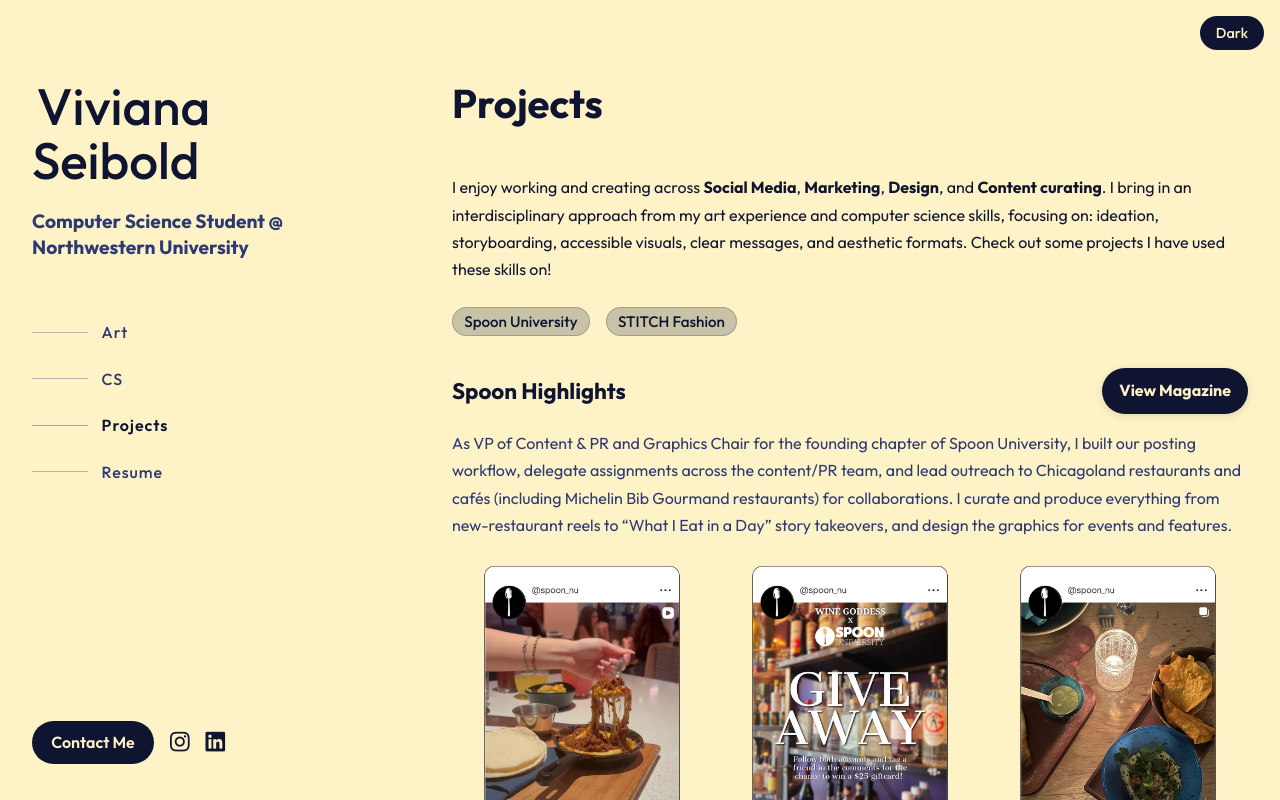
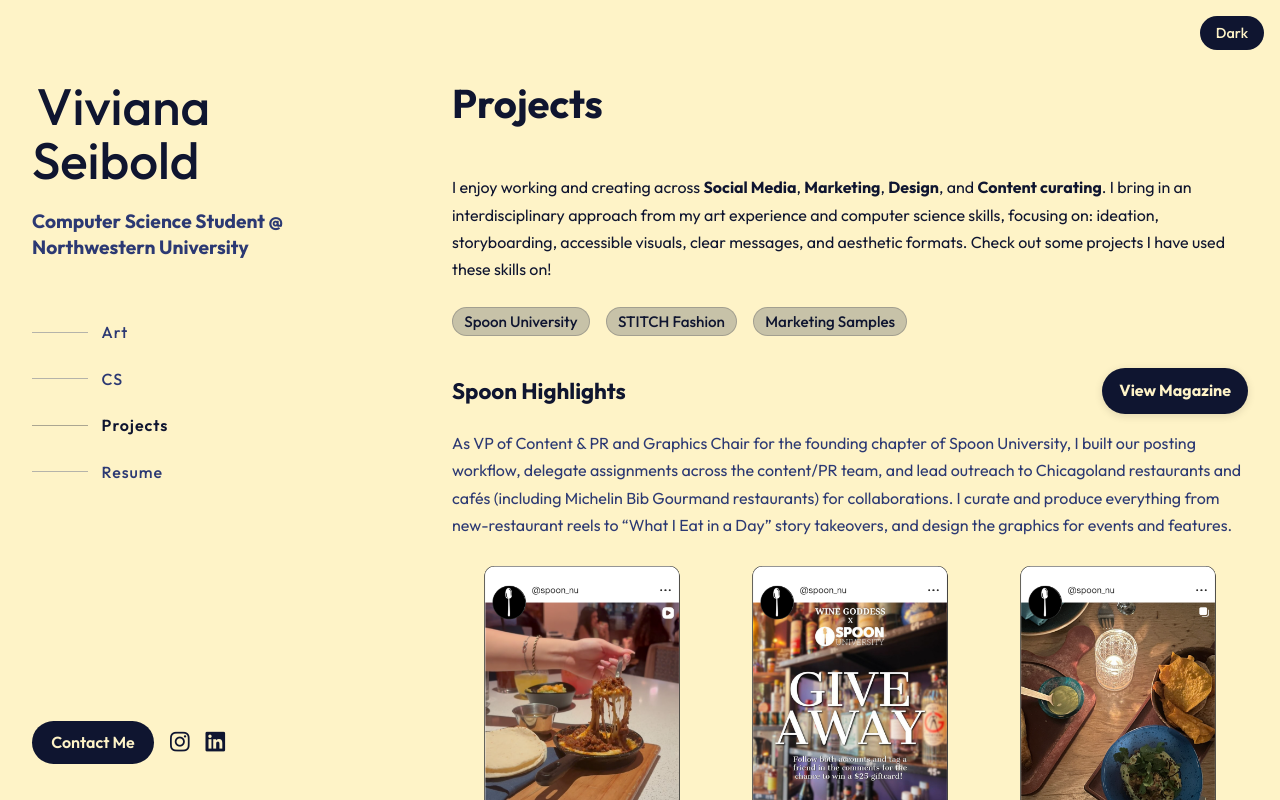
Before and after one commit to vivianaseibold/WebPortfolio, a React (Vite) app: page /#/projects in a window 1280 px wide. Built offline with nearby package versions, Linux system fonts and the light colour scheme.

Commit message:
added caption and button to jump to marketing section

```diff
--- a/src/pages/Projects.jsx
+++ b/src/pages/Projects.jsx
@@ -142,6 +142,12 @@
               STITCH Fashion
             </button>
           </li>
+          {/* button to jump to marketing section */}
+          <li>
+            <button type="button" className="proj-tag" onClick={() => scrollToSection("marketing")}>
+              Marketing Samples
+            </button>
+          </li>
         </ul>
       </header>
 
@@ -242,6 +248,19 @@
         </div>
       </section>
 
+      <section id="marketing" className="proj-section">
+        <div className="proj-section__head">
+          <h2 className="proj-section__title">Marketing & Design Samples</h2>
+        </div>
+
+        <p className="proj-section__blurb">
+          Here’s a collection of my work exploring the intersection of marketing, design, tech, fashion, and art.
+          Each project reflects my passion for creating thoughtful, visually engaging, and strategic brand experiences —
+          from digital campaigns and creative direction to visual identity and product storytelling. I’ve developed these
+          projects using tools like <strong>Canva, Figma, and Gemini</strong>, combining creativity with data-driven insight to bring ideas to life.
+        </p>
+      </section>
+
       <CampaignCase
         title="Forma Studios — Wellness Boutique"
         slides={formaSlides}
```
